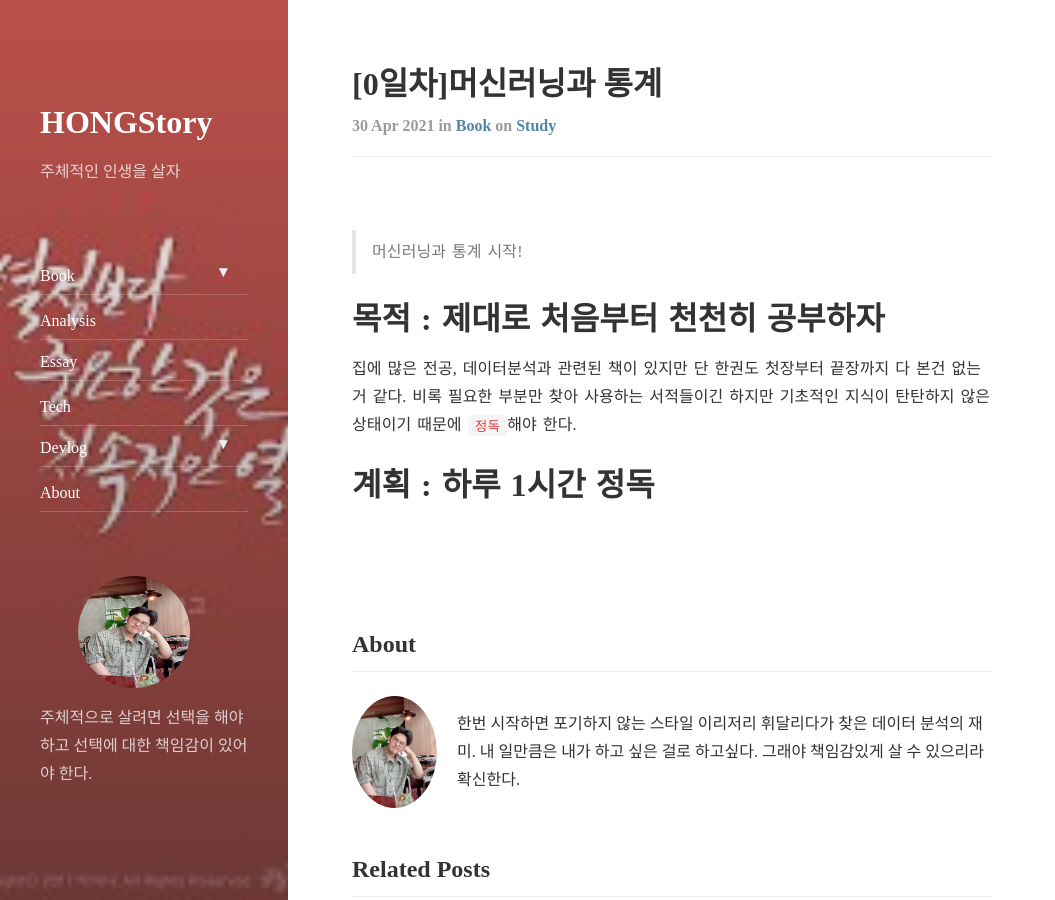
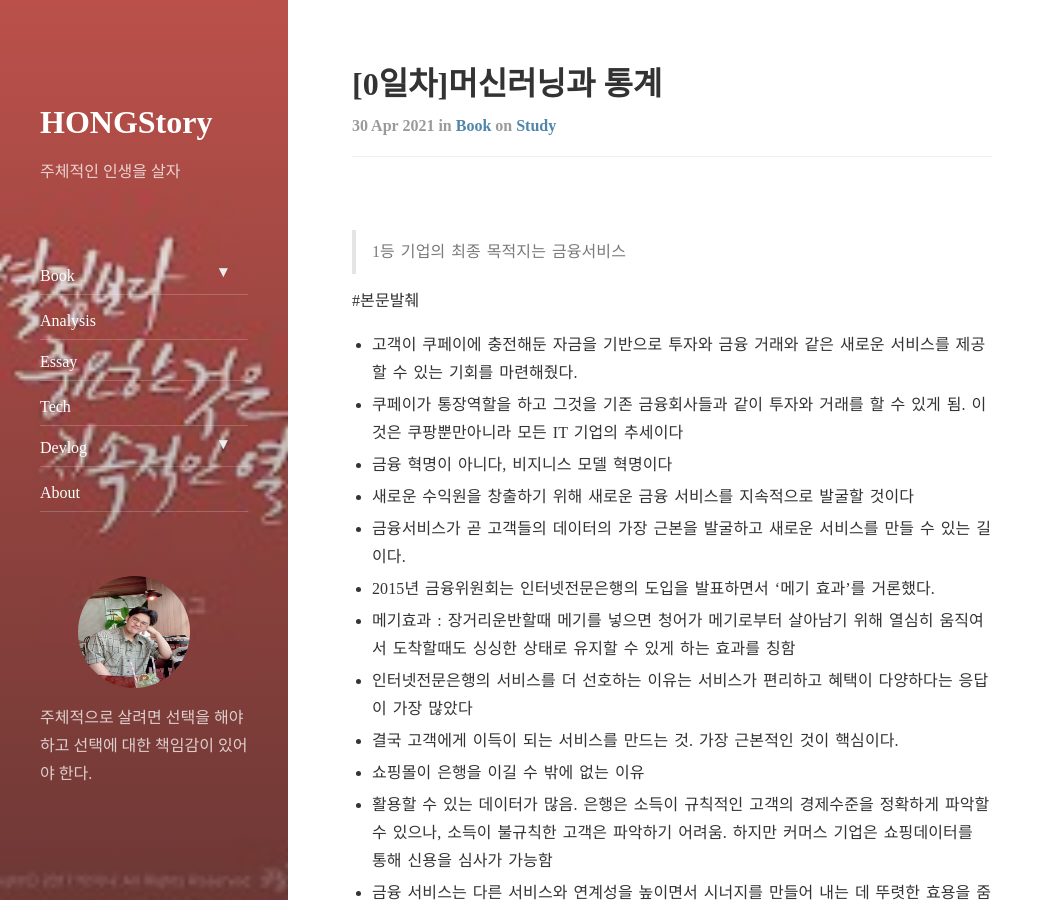
Before and after one commit to koreahong/koreahong.github.io, a Jekyll site: the page built from _posts/2021-04-30-네이버와 카카오는 어떻게 은행이 되었나.markdown, in a window 1280 px wide and 900 px high. Shown: the whole window, without its empty margins (0-1055 px from the left). Built offline with Jekyll 4.4.1, drawn with Linux system fonts in a browser that asks for light colours; nearby versions of some CDN libraries; some of the changed text lies outside the part shown.

Commit message:
read book

```diff
--- a/_posts/2021-04-30-네이버와 카카오는 어떻게 은행이 되었나.markdown
+++ b/_posts/2021-04-30-네이버와 카카오는 어떻게 은행이 되었나.markdown
@@ -7,11 +7,57 @@ tags : study
 comments: False
 ---
 
-> 머신러닝과 통계 시작!
+> 1등 기업의 최종 목적지는 금융서비스
 
-# 목적 : 제대로 처음부터 천천히 공부하자
+#본문발췌
+ - 고객이 쿠페이에 충전해둔 자금을 기반으로 투자와 금융 거래와 같은 새로운 서비스를 제공할 수 있는 기회를 마련해줬다.
++ 쿠페이가 통장역할을 하고 그것을 기존 금융회사들과 같이 투자와 거래를 할 수 있게 됨. 이것은 쿠팡뿐만아니라 모든 IT 기업의 추세이다
+ - 금융 혁명이 아니다, 비지니스 모델 혁명이다
+ - 새로운 수익원을 창출하기 위해 새로운 금융 서비스를 지속적으로 발굴할 것이다
++ 금융서비스가 곧 고객들의 데이터의 가장 근본을 발굴하고 새로운 서비스를 만들 수 있는 길이다.
+ - 2015년 금융위원회는 인터넷전문은행의 도입을 발표하면서 '메기 효과'를 거론했다.
++ 메기효과 : 장거리운반할때 메기를 넣으면 청어가 메기로부터 살아남기 위해 열심히 움직여서 도착할때도 싱싱한 상태로 유지할 수 있게 하는 효과를 칭함
+ - 인터넷전문은행의 서비스를 더 선호하는 이유는 서비스가 편리하고 혜택이 다양하다는 응답이 가장 많았다
++ 결국 고객에게 이득이 되는 서비스를 만드는 것. 가장 근본적인 것이 핵심이다.
+ - 쇼핑몰이 은행을 이길 수 밖에 없는 이유
++ 활용할 수 있는 데이터가 많음. 은행은 소득이 규칙적인 고객의 경제수준을 정확하게 파악할 수 있으나, 소득이 불규칙한 고객은 파악하기 어려움.
+하지만 커머스 기업은 쇼핑데이터를 통해 신용을 심사가 가능함
+ - 금융 서비스는 다른 서비스와 연계성을 높이면서 시너지를 만들어 내는 데 뚜렷한 효용을 줌
++ 예를들어 통신사와 결제사, 통시비를 결제사로 결제하면 혜택을 줌
+ - 통신사들이 금융 서비스에 도전하는 이유
++ 1. 고객 기반이 금융사보다 넓음
++ 2. 다른 서비스와의 연계 시너지가 좋음
++ 3. 비즈니스 확장 가능성이 높음
+ - 핀테크 스타트업들이 모두 결제와 송금섭시스를 필두로 시작한 것은 우연이 아니다
++ 결제와 송금은 고객들의 사용빈도가 가장 높은 서비스 중 하나로 이 기능만 훌륭하게 구현해도 상당한 트래픽을 확보할 수 있음
++ 핵심은 고객의 사용빈도가 높아 밀착도를 높일 수 있는 서비스를 만들어야 함.
++ 그 서비스를 통해 충성 고객으로 만들 수 있어야 하는 것
+ - 현재 핀테크 기업에는 고객에게 발생 가능한 장기적 리스크에 대한 데이터가 부족했다.
++ 이 부분이 유일하게 기존 금융사들이 유리한 부분이 아닐까 한다
+ - 카카오뱅크는 금융 금융 상품 판매 중개 사업을 통해 수수료 이익을 키우며 다른 흥행과 사업구조를 차별화하고 있다.
++ 금융상품중개 사업 : 여러 금융상품을중개함. 기존에는 한 금융회사의 상품만을 중개할 수 있었음
+ - 밀레니얼 타킷으로 한 서비스에서 전통 금융기관보다 핀테크 기업이 더우위에 있음이 여러 조사를 토해 증명됨
+ - 밀레니얼 세대는 전통 금융기관의 필요성에 대해 회의적이다. 미국 주간지 타임이 발표한 설문조사에 따르면,
+ IT 기업의 금융 서비스를 더 선호하는 것으로 나타남
+ - 밀레니얼 세대는 자신에게 최적화 되고, 만족스로운 혜택이 주어진다면 민감한 정보를 제공하는데 거리낌이 없다
+ - 최초 타이틀은 그리 중요하지 않다. 어떻게 최고의 서비스를 만드는지가 더 중요하다
+ - 고객의 잦은 접속을 이끄는 요소를 만들어야 한다
++ 카카오뱅크는 예금 이자가 초 단위로 바뀌는 것을 확인할 수 있게 함
+ - 기존 은행도 이득을 봄. 다른 금융회사들의 데이터를 확인 할 수 있기 때문.
+ - 카드 업계의 화두는 PLCC
++ 카드사가 카드 발급 기능과 결제 시스템을 제공하고, 핀테크 기업이나 유통사는 지산의 브랜드를 다록, 고객을 모으는 마케팅 활동을 담당하는 형태로 협업
++ PLCC를 활용함으로써 고객 한 명당 모집비용을18->3만원으로 줄일 수 있었음
+ - PLCC 처럼 은행 기능을 제휴사에 서비스 형태로 제공함 : Bank-as-a-Service
++ 상표가 없는 은행이라는 의미로 화이트 라벨 은행이라 부른다
+ - 마이데이터의 시대
++ 데이터의 주권을 고객들에게 넘김으로써 금융서비스를 더 활발하게 사용할 것이다
++ 비금융 정보로 신용평가를 할 수 있게 하여 더많은 사람들이 서비스를 활용할 수 있게 됨
 
-집에 많은 전공, 데이터분석과 관련된 책이 있지만 단 한권도 첫장부터 끝장까지 다 본건 없는거 같다.
-비록 필요한 부분만 찾아 사용하는 서적들이긴 하지만 기초적인 지식이 탄탄하지 않은 상태이기 때문에 `정독`해야 한다.
+>총평
 
-# 계획 : 하루 1시간 정독
+1. 금융서비스의 핵심은 데이터
+2. 어떻게 불특정 다수의 데이터를 확보할 것인가(카카오 네이버는 쇼핑, 검색)
+3. 서비스의 본질은 고객의 만족도
+***한마디로, 고객에게 누가 가장 만족스러운 서비스를 제공하냐의 본질적인 싸움***
+
+고객이 출입을 잦게 하는 서비스(송금,결제,문자 등) -> 데이터 확보 -> 서비스 강화 and 신사업 발굴 -> 충성고객 확보 -> 금융서비스
```
